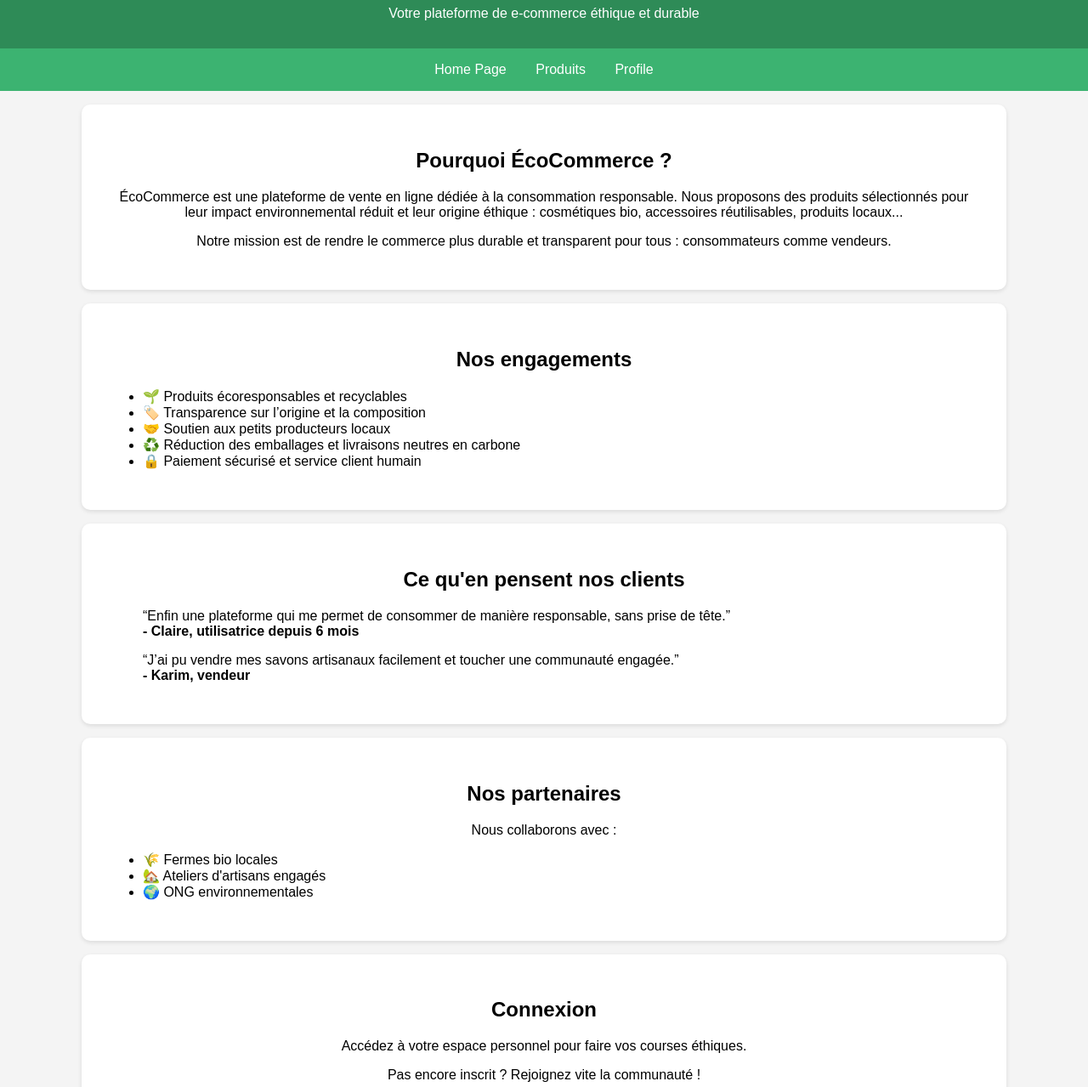
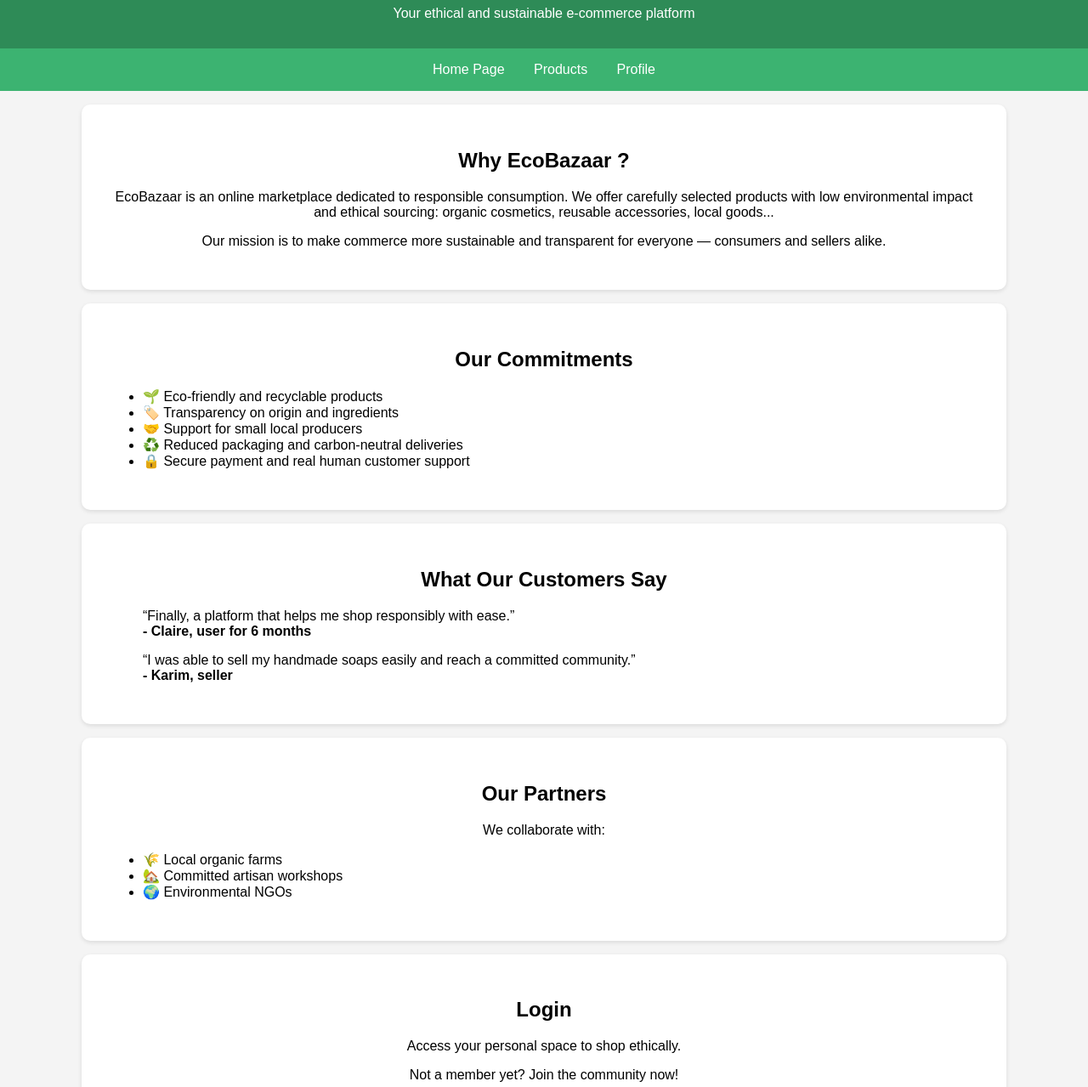
Before and after one commit to hwasuna/Green-IT-Project, a plain HTML site: page Front-End/index.html in a window 1280 px wide. Shown: the part 89-1368 px from the top of the page at 85% size. Drawn offline with Linux system fonts and the light colour scheme.

Commit message:
Update index.html

```diff
--- a/Front-End/index.html
+++ b/Front-End/index.html
@@ -10,77 +10,72 @@
 <body>
 
     <header>
-        <h1>ÉcoCommerce</h1>
-        <p>Votre plateforme de e-commerce éthique et durable</p>
+        <h1>EcoBazaar</h1>
+        <p>Your ethical and sustainable e-commerce platform</p>
     </header>
 
     <nav>
         <a href="index.html">Home Page</a>
-        <a href="catalogue.html">Produits</a>
+        <a href="catalogue.html">Products</a>
         <a href="profile.html">Profile</a>
     </nav>
 
     <section id="presentation">
-        <h2>Pourquoi ÉcoCommerce ?</h2>
+        <h2>Why EcoBazaar ?</h2>
         <p>
-          ÉcoCommerce est une plateforme de vente en ligne dédiée à la consommation responsable.
-          Nous proposons des produits sélectionnés pour leur impact environnemental réduit
-          et leur origine éthique : cosmétiques bio, accessoires réutilisables, produits locaux...
+            EcoBazaar is an online marketplace dedicated to responsible consumption.
+            We offer carefully selected products with low environmental impact
+            and ethical sourcing: organic cosmetics, reusable accessories, local goods...
         </p>
         <p>
-          Notre mission est de rendre le commerce plus durable et transparent pour tous :
-          consommateurs comme vendeurs.
+            Our mission is to make commerce more sustainable and transparent for everyone —
+            consumers and sellers alike.
         </p>
     </section>
 
     <section id="avantages">
-        <h2>Nos engagements</h2>
+        <h2>Our Commitments</h2>
         <ul>
-          <li>🌱 Produits écoresponsables et recyclables</li>
-          <li>🏷️ Transparence sur l’origine et la composition</li>
-          <li>🤝 Soutien aux petits producteurs locaux</li>
-          <li>♻️ Réduction des emballages et livraisons neutres en carbone</li>
-          <li>🔒 Paiement sécurisé et service client humain</li>
+            <li>🌱 Eco-friendly and recyclable products</li>
+            <li>🏷️ Transparency on origin and ingredients</li>
+            <li>🤝 Support for small local producers</li>
+            <li>♻️ Reduced packaging and carbon-neutral deliveries</li>
+            <li>🔒 Secure payment and real human customer support</li>
         </ul>
     </section>
 
     <section id="avis">
-        <h2>Ce qu'en pensent nos clients</h2>
+        <h2>What Our Customers Say</h2>
         <blockquote>
-          “Enfin une plateforme qui me permet de consommer de manière responsable, sans prise de tête.”
-          <br><strong>- Claire, utilisatrice depuis 6 mois</strong>
+            “Finally, a platform that helps me shop responsibly with ease.”
+            <br><strong>- Claire, user for 6 months</strong>
         </blockquote>
         <blockquote>
-          “J’ai pu vendre mes savons artisanaux facilement et toucher une communauté engagée.”
-          <br><strong>- Karim, vendeur</strong>
+            “I was able to sell my handmade soaps easily and reach a committed community.”
+            <br><strong>- Karim, seller</strong>
         </blockquote>
     </section>
 
     <section id="partenaires">
-        <h2>Nos partenaires</h2>
-        <p>Nous collaborons avec :</p>
+        <h2>Our Partners</h2>
+        <p>We collaborate with:</p>
         <ul>
-          <li>🌾 Fermes bio locales</li>
-          <li>🏡 Ateliers d'artisans engagés</li>
-          <li>🌍 ONG environnementales</li>
+            <li>🌾 Local organic farms</li>
+            <li>🏡 Committed artisan workshops</li>
+            <li>🌍 Environmental NGOs</li>
         </ul>
     </section>
 
     <section id="connexion">
-        <h2>Connexion</h2>
-        <p>Accédez à votre espace personnel pour faire vos courses éthiques.</p>
-
-        <p>Pas encore inscrit ? Rejoignez vite la communauté !</p>
+        <h2>Login</h2>
+        <p>Access your personal space to shop ethically.</p>
+        <p>Not a member yet? Join the community now!</p>
         <a href="profile.html" class="button">Sign Up</a>
     </section>
 
-
-
-
-
     <script src="script.js"></script>
     <footer>
-      <p>&copy; 2025 ÉcoCommerce - Tous droits réservés</p>
+        <p>&copy; 2025 EcoBazaar - All rights reserved</p>
     </footer>
 </body>
 </html>
```
Lines whose indentation alone changed are shown as unchanged.
